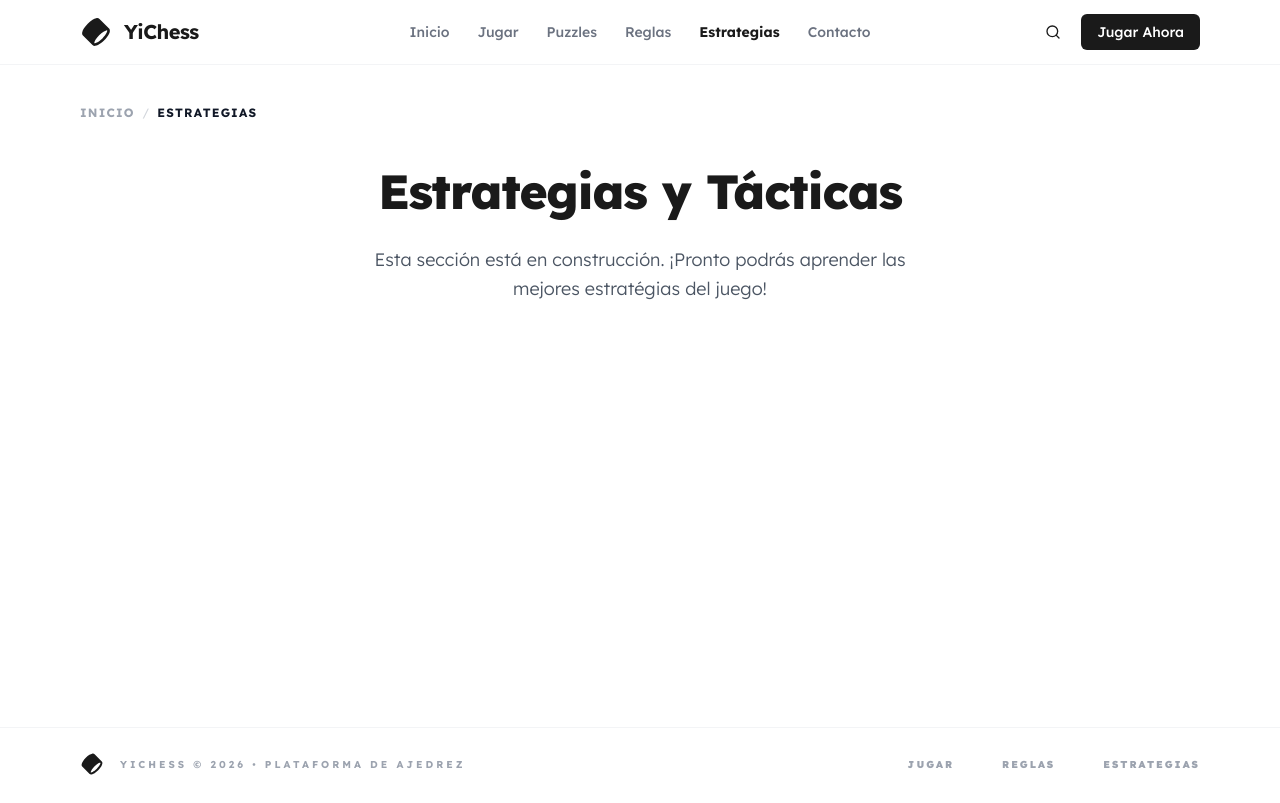
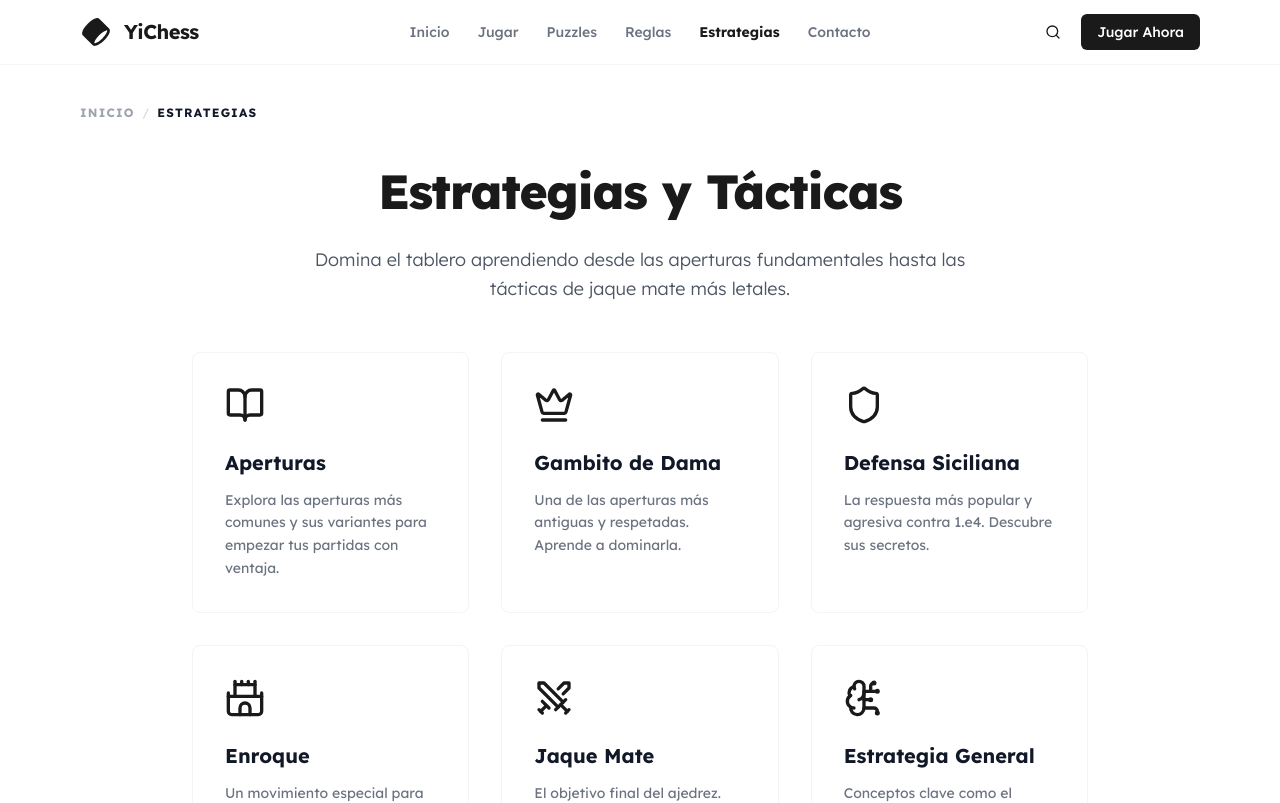
Before and after one commit to yisus17-stack/YiChess, a Next.js app: page /estrategias in a window 1280 px wide. Shown: the top 803 px of the page. Built offline with nearby package versions, Linux system fonts and the light colour scheme.

Commit message:
QUIERO QUE EN LA PAGINA DE ESTAEGIAS METAS ESAS

```diff
--- a/src/app/estrategias/page.tsx
+++ b/src/app/estrategias/page.tsx
@@ -1,22 +1,78 @@
 import type { Metadata } from 'next';
 import { AppBreadcrumb } from '@/components/layout/breadcrumb';
+import { BookOpen, BrainCircuit, Castle, Crown, Shield, Swords } from 'lucide-react';
+import Link from 'next/link';
 
 export const metadata: Metadata = {
   title: 'Estrategias y Tácticas',
-  description: 'Descubre estrategias y tácticas de ajedrez. Sección en construcción.',
+  description: 'Descubre estrategias y tácticas de ajedrez, desde aperturas hasta jaque mate.',
 };
+
+const strategies = [
+    {
+      name: 'Aperturas',
+      description: 'Explora las aperturas más comunes y sus variantes para empezar tus partidas con ventaja.',
+      icon: <BookOpen className="size-10 text-primary" />,
+      href: '#'
+    },
+    {
+      name: 'Gambito de Dama',
+      description: 'Una de las aperturas más antiguas y respetadas. Aprende a dominarla.',
+      icon: <Crown className="size-10 text-primary" />,
+      href: '#'
+    },
+    {
+      name: 'Defensa Siciliana',
+      description: 'La respuesta más popular y agresiva contra 1.e4. Descubre sus secretos.',
+      icon: <Shield className="size-10 text-primary" />,
+      href: '#'
+    },
+    {
+      name: 'Enroque',
+      description: 'Un movimiento especial para proteger a tu rey y activar tu torre. Es fundamental.',
+      icon: <Castle className="size-10 text-primary" />,
+      href: '#'
+    },
+    {
+      name: 'Jaque Mate',
+      description: 'El objetivo final del ajedrez. Aprende diferentes patrones de jaque mate.',
+      icon: <Swords className="size-10 text-primary" />,
+      href: '#'
+    },
+    {
+      name: 'Estrategia General',
+      description: 'Conceptos clave como el control del centro, desarrollo de piezas y estructura de peones.',
+      icon: <BrainCircuit className="size-10 text-primary" />,
+      href: '#'
+    },
+  ];
+
 
 export default function StrategiesPage() {
   return (
     <div className="max-w-[1200px] w-full px-10">
       <AppBreadcrumb />
-      <div className='max-w-2xl mx-auto'>
+      <div className='max-w-4xl mx-auto'>
         <header className="text-center mb-12">
             <h1 className="text-[#1a1a1a] dark:text-white text-5xl font-extrabold leading-tight tracking-tight mb-6">Estrategias y Tácticas</h1>
-            <p className="text-gray-600 dark:text-gray-400 text-lg font-light leading-relaxed max-w-xl mx-auto">
-                Esta sección está en construcción. ¡Pronto podrás aprender las mejores estratégias del juego!
+            <p className="text-gray-600 dark:text-gray-400 text-lg font-light leading-relaxed max-w-2xl mx-auto">
+                Domina el tablero aprendiendo desde las aperturas fundamentales hasta las tácticas de jaque mate más letales.
             </p>
         </header>
+
+        <div className="grid grid-cols-1 md:grid-cols-2 lg:grid-cols-3 gap-8">
+          {strategies.map((strategy) => (
+            <Link href={strategy.href} key={strategy.name}>
+              <div className="group bg-white dark:bg-card border border-gray-100 dark:border-border rounded-xl p-8 h-full transition-all duration-300 hover:shadow-2xl hover:-translate-y-2">
+                <div className="mb-6">
+                  {strategy.icon}
+                </div>
+                <h3 className="text-xl font-bold text-gray-900 dark:text-white mb-3">{strategy.name}</h3>
+                <p className="text-gray-500 dark:text-muted-foreground text-sm leading-relaxed">{strategy.description}</p>
+              </div>
+            </Link>
+          ))}
+        </div>
       </div>
     </div>
   );
```
